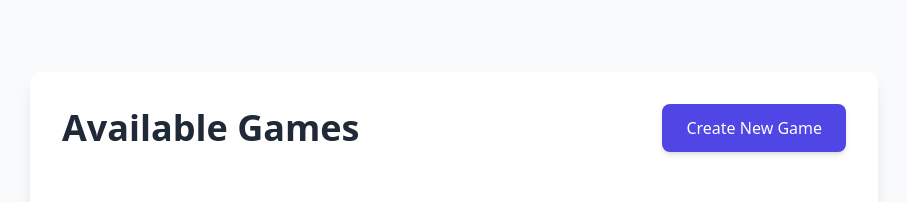
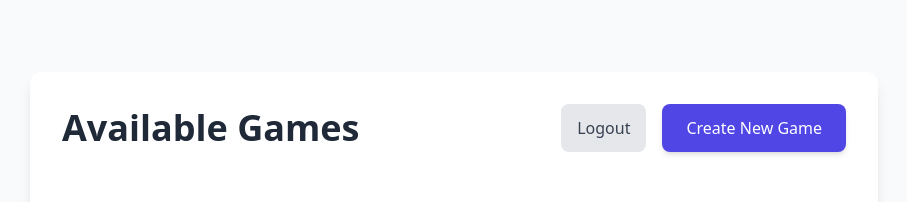
Before and after one commit to Gevork-Manukyan/Command-of-Nature, a Next.js app: page /lobby in a window 1280 px wide. Shown: the top 202 px of the page, without its empty margins (186-1093 px from the left). Built offline with nearby package versions, Linux system fonts and the light colour scheme; no server answers.

Commit message:
creates logout functionality

```diff
--- a/src/app/api/auth/logout/route.ts
+++ b/src/app/api/auth/logout/route.ts
@@ -3,13 +3,11 @@ import { removeAuthCookie } from '@/lib/server/auth';
 
 export async function POST() {
   try {
-    // Create response
-    const response = NextResponse.json({ message: 'Logged out successfully' });
-
     // Remove the auth cookie
     removeAuthCookie();
 
-    return response;
+    // Create response
+    return NextResponse.json({ message: 'Logged out successfully' });
   } catch (error) {
     console.error('Logout error:', error);
     return NextResponse.json(
--- a/src/components/lobby/lobby.tsx
+++ b/src/components/lobby/lobby.tsx
@@ -3,9 +3,10 @@
 import { useState, useEffect } from 'react';
 import { useRouter } from 'next/navigation';
 import { GameSession } from '@/lib/types';
-import { getFromLocalStorage, setToLocalStorage, USER } from '@/lib/client/localstorage';
+import { getFromLocalStorage, setToLocalStorage, USER, removeFromLocalStorage } from '@/lib/client/localstorage';
 import { CreateGameModal } from './create-game-modal';
 import { socketService } from '@/services/socket.service';
+import { apiClient } from "@/lib/client/api-client";
 
 interface GameSettings {
   numPlayers: number;
@@ -114,10 +115,34 @@ export function Lobby() {
         }
     };
 
+    const handleLogout = async () => {
+        try {
+            const { error } = await apiClient.logout();
+            if (error) {
+                throw new Error(error);
+            }
+            removeFromLocalStorage(USER);
+            router.push('/login');
+        } catch (error) {
+            // Still clear localStorage and redirect even if API call fails
+            console.error('Logout error:', error);
+            removeFromLocalStorage(USER);
+            router.push('/login');
+        }
+    };
+
     // If they're already in a game, show a message and a button to return to their game
     if (currentSession) {
         return (
             <div className="p-6 max-w-4xl mx-auto text-center bg-white rounded-xl shadow-lg">
+                <div className="absolute top-4 right-4">
+                    <button
+                        onClick={handleLogout}
+                        className="bg-gray-200 text-gray-700 px-4 py-2 rounded-lg font-medium hover:bg-gray-300 transition-colors duration-200"
+                    >
+                        Logout
+                    </button>
+                </div>
                 <h1 className="text-4xl font-bold mb-4 text-gray-800">You&apos;re Already in a Game</h1>
                 <p className="mb-6 text-gray-600">You are currently in game: <span className="font-mono bg-gray-100 px-3 py-1 rounded">{currentSession.gameId}</span></p>
                 <button
@@ -135,6 +160,13 @@ export function Lobby() {
             <div className="bg-white rounded-xl shadow-lg p-8">
                 <div className="flex justify-between items-center mb-8">
                     <h1 className="text-4xl font-bold text-gray-800">Available Games</h1>
+                    <div className="flex gap-4">
+                        <button
+                            onClick={handleLogout}
+                            className="bg-gray-200 text-gray-700 px-4 py-2 rounded-lg font-medium hover:bg-gray-300 transition-colors duration-200"
+                        >
+                            Logout
+                        </button>
                         <button
                             onClick={() => setShowModal(true)}
                             disabled={isCreatingGame}
@@ -142,6 +174,7 @@ export function Lobby() {
                         >
                             {isCreatingGame ? 'Creating Game...' : 'Create New Game'}
                         </button>
+                    </div>
                 </div>
 
                 {error && (
--- a/src/lib/client/api-client.ts
+++ b/src/lib/client/api-client.ts
@@ -75,6 +75,12 @@ class ApiClient {
     });
   }
 
+  async logout() {
+    return this.request('/api/auth/logout', {
+      method: 'POST',
+    });
+  }
+
   // User methods
   async getUser(userId: string) {
     return this.request<{
```
Lines whose indentation alone changed are shown as unchanged.
